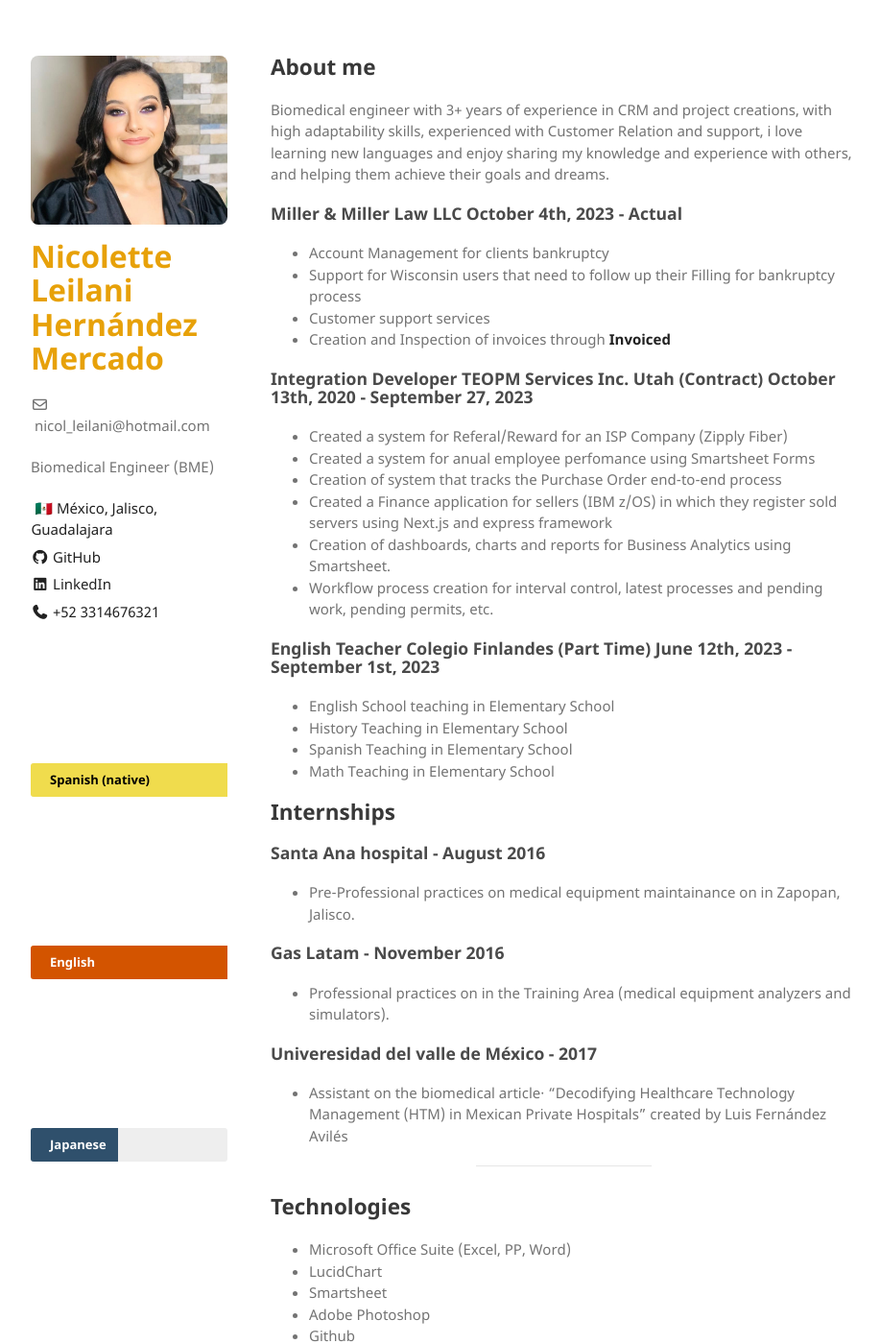
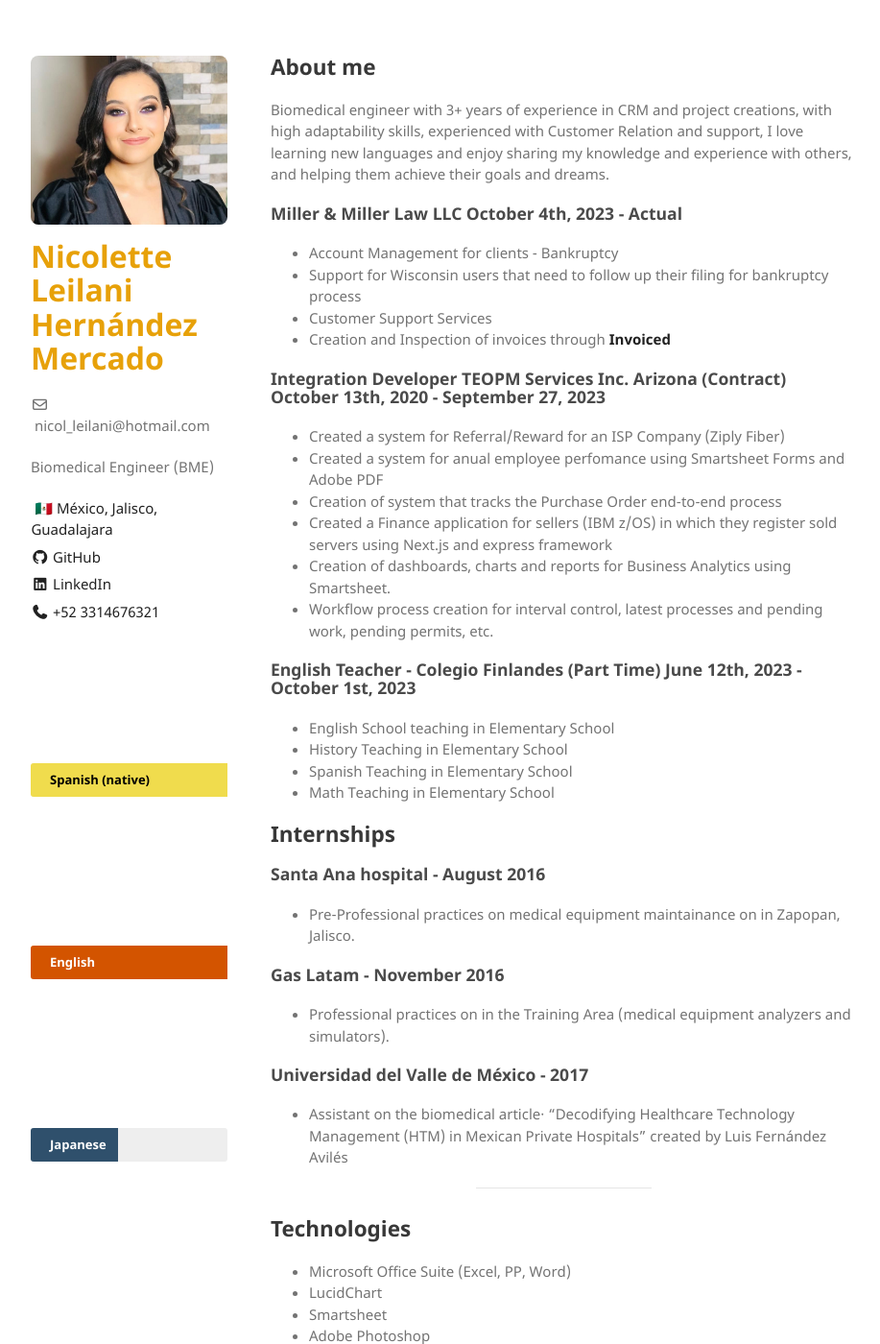
Before and after one commit to Leikai2/my-resume, a Jekyll site: the page built from index.md, in a window 1280 px wide and 1400 px high. Shown: the whole window at 96% size, without its empty margins (178-1095 px from the left). Built offline with Jekyll 4.4.1, drawn with Linux system fonts in a browser that asks for light colours; some of the changed text lies outside the part shown.

Commit message:
index.md

```diff
--- a/index.md
+++ b/index.md
@@ -4,25 +4,25 @@ layout: default
 
 ## About me
 
-Biomedical engineer with 3+ years of experience in CRM and project creations, with high adaptability skills, experienced with Customer Relation and support, i love learning new languages and enjoy sharing my knowledge and experience with others, and helping them achieve their goals and dreams.
+Biomedical engineer with 3+ years of experience in CRM and project creations, with high adaptability skills, experienced with Customer Relation and support, I love learning new languages and enjoy sharing my knowledge and experience with others, and helping them achieve their goals and dreams.
 
 ### Miller & Miller Law LLC October 4th, 2023 - Actual
-- Account Management for clients bankruptcy
-- Support for Wisconsin users that need to follow up their Filling for bankruptcy process
-- Customer support services
+- Account Management for clients - Bankruptcy
+- Support for Wisconsin users that need to follow up their filing for bankruptcy process
+- Customer Support Services
 - Creation and Inspection of invoices through **Invoiced**
 
 
-### Integration Developer TEOPM Services Inc. Utah (Contract)  October 13th, 2020 - September 27, 2023
-- Created a system for Referal/Reward for an ISP Company (Zipply Fiber)
-- Created a system for anual employee perfomance using Smartsheet Forms
+### Integration Developer TEOPM Services Inc. Arizona (Contract)  October 13th, 2020 - September 27, 2023
+- Created a system for Referral/Reward for an ISP Company (Ziply Fiber)
+- Created a system for anual employee perfomance using Smartsheet Forms and Adobe PDF
 - Creation of system that tracks the Purchase Order end-to-end process
 - Created a Finance application for sellers (IBM z/OS) in which they register sold servers using Next.js and express framework
 - Creation of dashboards, charts and reports for Business Analytics using Smartsheet.
 - Workflow process creation for interval control, latest processes and pending work, pending permits, etc.
 
-### English Teacher  Colegio Finlandes (Part Time) June 12th, 2023 - September 1st, 2023
-- English School teaching  in Elementary School
+### English Teacher - Colegio Finlandes (Part Time) June 12th, 2023 - October 1st, 2023
+- English School teaching in Elementary School
 - History Teaching in Elementary School
 - Spanish Teaching in Elementary School
 - Math Teaching in Elementary School
@@ -34,7 +34,7 @@ Biomedical engineer with 3+ years of experience in CRM and project creations, wi
 ### Gas Latam - November 2016
 - Professional practices on  in the Training Area (medical equipment analyzers and simulators).
 
-### Univeresidad del valle de México - 2017
+### Universidad del Valle de México - 2017
 - Assistant on the biomedical article· “Decodifying Healthcare Technology Management (HTM) in Mexican Private Hospitals”  created by Luis Fernández Avilés
 
 * * *
```
Also changed, not shown: other parts of index.md (+1 -1 lines).
